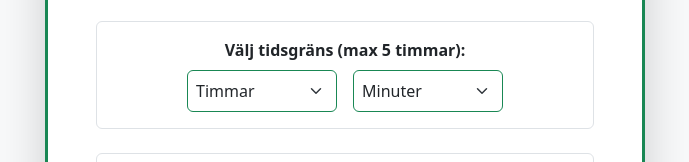
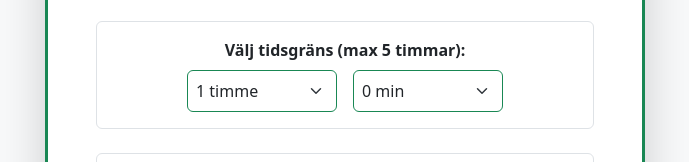
Before and after one commit to nash300/Arla-port-screens, a React (Create React App) app: page /ChangeUpdatePage in a window 1280 px wide. Shown: the part 528-690 px from the top of the page, without its empty margins (295-984 px from the left). Built offline with nearby package versions, Linux system fonts and the light colour scheme.

Commit message:
the site is now deleting data after the expiration of time

```diff
--- a/src/App.js
+++ b/src/App.js
@@ -12,6 +12,7 @@ import {
 } from "react-router-dom";
 
 function App() {
+
   return (
     <Router>
       <Routes>
--- a/src/pages/ChangeUpdatePage.js
+++ b/src/pages/ChangeUpdatePage.js
@@ -9,18 +9,20 @@ export default function ChangeUpdatePage() {
   const [middleRoute, setMiddleRoute] = useState("");
   const [rightRoute, setRightRoute] = useState("");
   const [message, setMessage] = useState(""); // State for text area input
-  const [selectedHours, setSelectedHours] = useState(""); // Hours selection
-  const [selectedMinutes, setSelectedMinutes] = useState(""); // Minutes selection
+  const [selectedHours, setSelectedHours] = useState(1); // Hours selection
+  const [selectedMinutes, setSelectedMinutes] = useState(0); // Minutes selection
 
   // Generate hour options (0 - 5)
   const hourOptions = Array.from({ length: 6 }, (_, i) => i);
   // Minute options (0 or 30 mins)
-  const minuteOptions = [15, 30, 45];
+  const minuteOptions = [0, 1, 15, 30, 45];
 
   // Summing up the number of hours and minutes into minutes
   const minuteCounter = (selectedHours, selectedMinutes) => {
     return 60 * parseInt(selectedHours, 10) + parseInt(selectedMinutes, 10);
   };
+
+  const totalMinutes = minuteCounter(selectedHours, selectedMinutes);
 
   // Handle text area change with character limit (30 characters)
   const handleTextChange = (e) => {
@@ -36,15 +38,20 @@ export default function ChangeUpdatePage() {
     // Atleast 1 port selected?
     if (!selectedPortNumber) {
       alert("Välj ett portnummer!");
+      return;
     }
 
     // Atleast 1 route number selected?
     if (!(leftRoute || middleRoute || rightRoute)) {
       alert("Välj minst ett ruttnummer!");
+      return;
     }
 
-      const totalMinutes = minuteCounter(selectedHours, selectedMinutes);
-
+    // Atleast 1 route number selected?
+    if (totalMinutes <= 0) {
+      alert("Tidgräns kan inte vara 0!");
+      return;
+    }
 
     // If there are old data, remove them before update
     const { data: oldData, error: err } = await supabase
@@ -70,8 +77,6 @@ export default function ChangeUpdatePage() {
       console.log("No records found for port number:", selectedPortNumber);
     }
 
-
-
     // Insert data into Supabase
     const { data, error } = await supabase.from("Port_info").insert([
       {
@@ -95,8 +100,8 @@ export default function ChangeUpdatePage() {
       setLeftRoute("");
       setMiddleRoute("");
       setRightRoute("");
-      setSelectedHours("");
-      setSelectedMinutes("");
+      setSelectedHours(1);
+      setSelectedMinutes(0);
       setMessage("");
     }
   };
@@ -205,7 +210,6 @@ export default function ChangeUpdatePage() {
                 className="form-select border border-success text-dark p-2"
                 style={{ maxWidth: "150px", minWidth: "100px" }}
               >
-                <option value="">Timmar</option>
                 {hourOptions.map((hour) => (
                   <option key={hour} value={hour}>
                     {hour} {hour === 1 ? "timme" : "timmar"}
@@ -220,7 +224,6 @@ export default function ChangeUpdatePage() {
                 className="form-select border border-success text-dark p-2"
                 style={{ maxWidth: "150px", minWidth: "100px" }}
               >
-                <option value="">Minuter</option>
                 {minuteOptions.map((minute) => (
                   <option key={minute} value={minute}>
                     {minute} min
```
Lines whose indentation alone changed are shown as unchanged.
